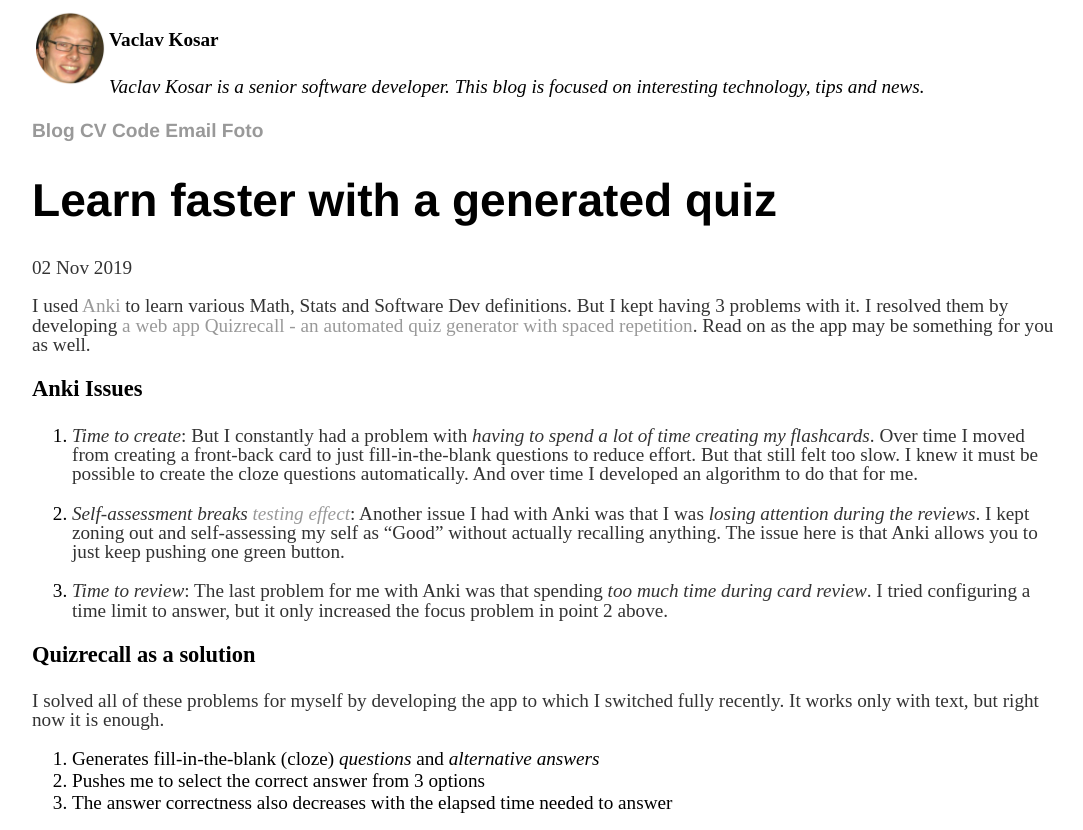
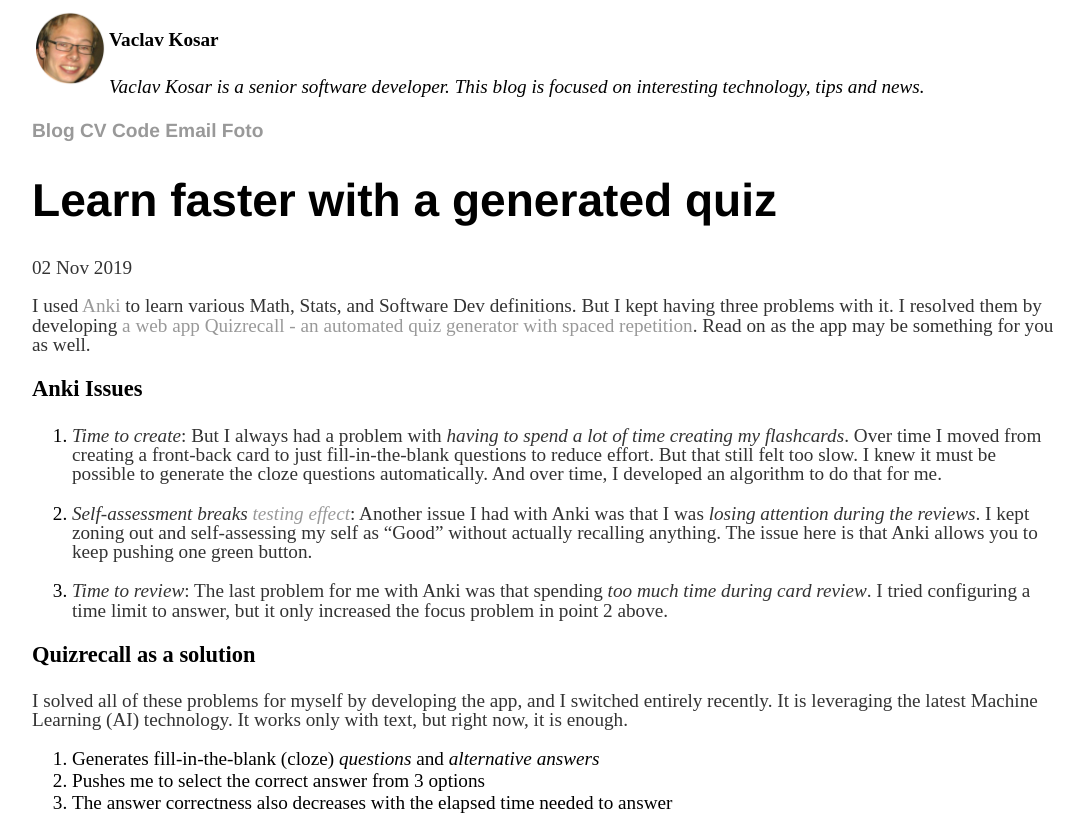
Before and after one commit to vackosar/vackosar.github.io, a Jekyll site: the page built from _posts/2020-01-15-Quizrecall--Learn-any-text-with-automatically-generated-quiz.md, in a window 1280 px wide, cut to the strip 0-830 px from the top of the page. Shown: the whole strip, without its empty margins (96-1179 px from the left). Built offline with Jekyll 4.4.1, drawn with Linux system fonts in a browser that asks for light colours; comment, search, counter and statistics services are not loaded.

Commit message:
Add AI and ML mention. Fix with Grammarly

```diff
--- a/_posts/2020-01-15-Quizrecall--Learn-any-text-with-automatically-generated-quiz.md
+++ b/_posts/2020-01-15-Quizrecall--Learn-any-text-with-automatically-generated-quiz.md
@@ -4,20 +4,20 @@
 date: 2019-11-02
 ---
 
-I used [Anki](https://apps.ankiweb.net/) to learn various Math, Stats and Software Dev definitions. But I kept having 3 problems with it. I resolved them by developing [a web app Quizrecall - an automated quiz generator with spaced repetition](https://quizrecall.com). Read on as the app may be something for you as well.
+I used [Anki](https://apps.ankiweb.net/) to learn various Math, Stats, and Software Dev definitions. But I kept having three problems with it. I resolved them by developing [a web app Quizrecall - an automated quiz generator with spaced repetition](https://quizrecall.com). Read on as the app may be something for you as well.
 
 ### Anki Issues
 
-1. *Time to create*: But I constantly had a problem with *having to spend a lot of time creating my flashcards*. Over time I moved from creating a front-back card to just fill-in-the-blank questions to reduce effort. But that still felt too slow. I knew it must be possible to create the cloze questions automatically. And over time I developed an algorithm to do that for me.
+1. *Time to create*: But I always had a problem with *having to spend a lot of time creating my flashcards*. Over time I moved from creating a front-back card to just fill-in-the-blank questions to reduce effort. But that still felt too slow. I knew it must be possible to generate the cloze questions automatically. And over time, I developed an algorithm to do that for me.
 
-2. *Self-assessment breaks [testing effect](https://en.wikipedia.org/wiki/Testing_effect)*: Another issue I had with Anki was that I was *losing attention during the reviews*. I kept zoning out and self-assessing my self as "Good" without actually recalling anything. The issue here is that Anki allows you to just keep pushing one green button.
+2. *Self-assessment breaks [testing effect](https://en.wikipedia.org/wiki/Testing_effect)*: Another issue I had with Anki was that I was *losing attention during the reviews*. I kept zoning out and self-assessing my self as "Good" without actually recalling anything. The issue here is that Anki allows you to keep pushing one green button.
 
 3. *Time to review*: The last problem for me with Anki was that spending *too much time during card review*. I tried configuring a time limit to answer, but it only increased the focus problem in point 2 above.
 
 
 ### Quizrecall as a solution
 
-I solved all of these problems for myself by developing the app to which I switched fully recently. It works only with text, but right now it is enough.
+I solved all of these problems for myself by developing the app, and I switched entirely recently. It is leveraging the latest Machine Learning (AI) technology. It works only with text, but right now, it is enough.
 1. Generates fill-in-the-blank (cloze) _questions_ and _alternative answers_
 3. Pushes me to select the correct answer from 3 options
 3. The answer correctness also decreases with the elapsed time needed to answer
@@ -26,6 +26,6 @@
 
 ### Conclusion
 
-I am happy with finding a solution to my issues with Anki.  I am committed to using and improving the app over time, because it is genuinely reducing my effort to memorize and learn.
+I am happy with finding a solution to my issues with Anki. I am committed to using and improving the app over time, because it is genuinely reducing my effort to memorize and learn.
 
 I think you may very well like it as well. You can [try it with your favorite Wikipedia article summary](https://quizrecall.com).
```
